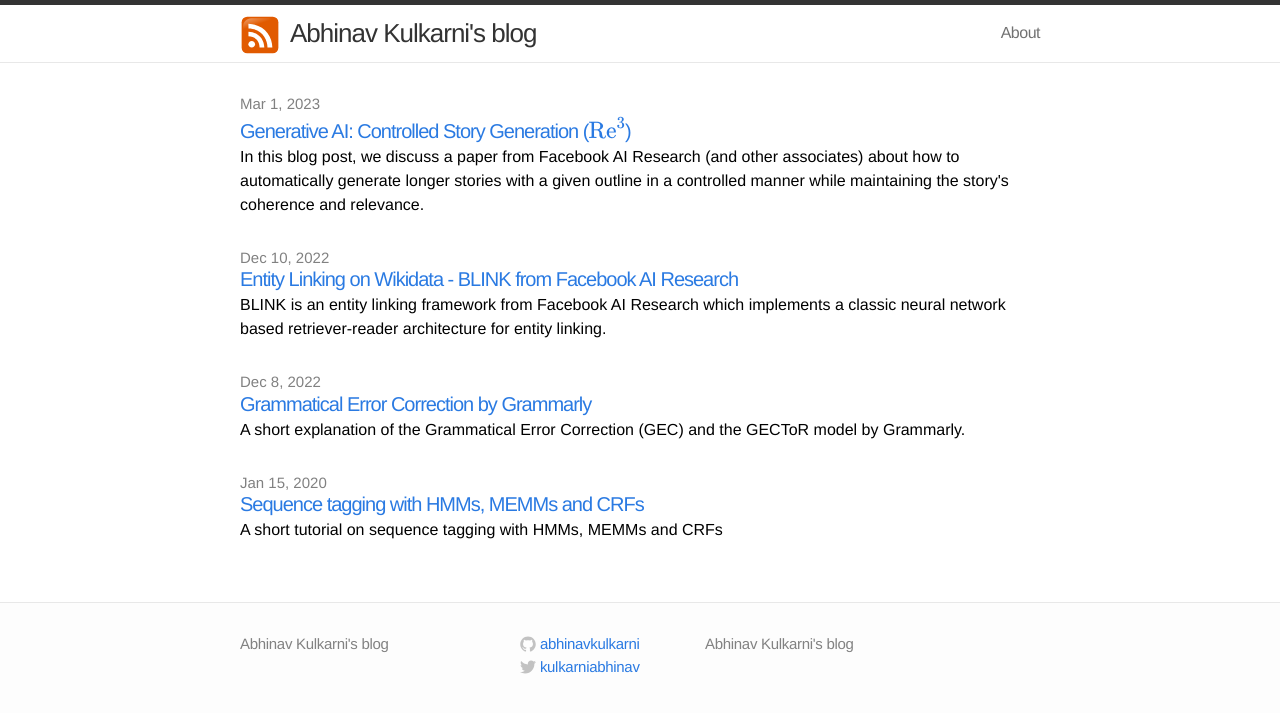
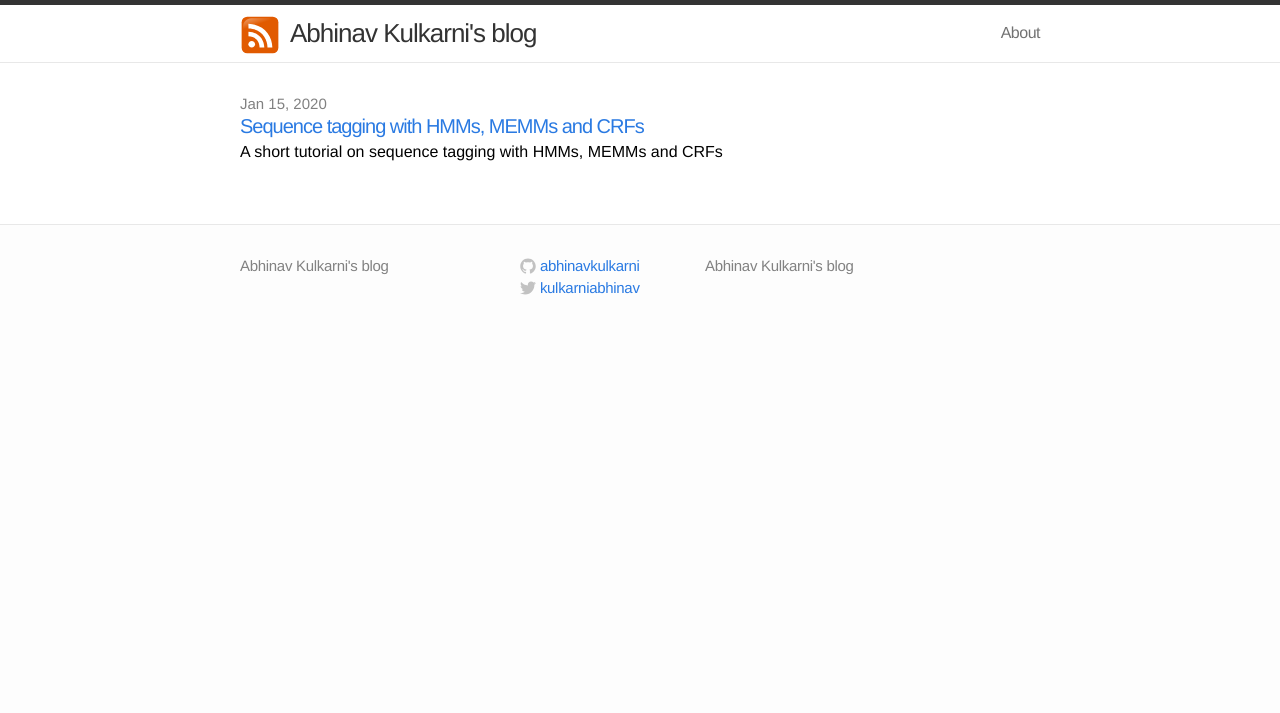
Before and after one commit to abhinavkulkarni/abhinavkulkarni.github.io, a Jekyll site: the page built from index.html, in a window 1280 px wide. Shown: the top 713 px of the page. Built offline with Jekyll 4.4.1, drawn with Linux system fonts in a browser that asks for light colours; formulas are drawn with MathJax 3; part of the change alters nothing that is shown.

Commit message:
Removed older blog entries

````diff
--- a/_config.yml
+++ b/_config.yml
@@ -9,9 +9,6 @@ url: "https://abhinavkulkarni.github.io/"
 twitter_username: kulkarniabhinav
 github_username:  abhinavkulkarni
 
-# Google Analytics
-google_analytics: G-HL4W1BH9W2
-
 # Build settings
 markdown: kramdown
 permalink: pretty
--- a/_includes/analytics.html
+++ /dev/null
@@ -1,9 +0,0 @@
-<!-- Google tag (gtag.js) -->
-<script async src="https://www.googletagmanager.com/gtag/js?id={{ site.google_analytics }}"></script>
-<script>
-  window.dataLayer = window.dataLayer || [];
-  function gtag(){dataLayer.push(arguments);}
-  gtag('js', new Date());
-
-  gtag('config', '{{ site.google_analytics }}');
-</script>
--- a/_includes/head.html
+++ b/_includes/head.html
@@ -9,8 +9,4 @@
 
     <!-- Custom CSS -->
     <link rel="stylesheet" href="{{ "/css/main.css" | prepend: site.baseurl }}">
-
-    {% if site.google_analytics and jekyll.environment == 'production' %}
-    {% include analytics.html %}
-    {% endif %}
 </head>
--- a/_posts/2022-12-07-GEC-by-Grammarly.md
+++ /dev/null
@@ -1,146 +0,0 @@
----
-layout: post
-title:  "Grammatical Error Correction by Grammarly"
-excerpt: "A short explanation of the Grammatical Error Correction (GEC) and the GECToR model by Grammarly."
-date:   2022-12-07 19:21:13 -0800
-comments: true
-categories: jekyll update
----
-
-In this paper, I try to summarize the main ideas behind the excellent paper published by Grammarly's research team for the tasks of [GEC][GEC paper] (Grammatical Error Correction). The paper is very well-written and easy to understand.
-
-### GEC Task
-
-[CoNLL-2014][CoNLL-2014 task] introduced the GEC task, which aims to evaluate systems for automatically detecting and correcting grammatical errors present in English essays written by second language learners of English.
-
-1. To illustrate, consider the following sentence:
-
-    ```
-    Social network plays a role in providing and also filtering information.
-    ```
-
-    The noun number error _networks_ needs to be corrected (network → networks). This necessitates the correction of a subject-verb agreement error (plays → play).
-As another example, consider the following sentence:
-
-    ```
-    Nothing is absolute right or wrong.
-    ```
-
-    There is a word form error (absolute → absolutely)
-    in this sentence.
-
-### GEC Performance Evaluation
-
-The performance is measured by how well the two sets **g** and **e** match, in the form of recall **R**, precision **P**, and **F0.5** measure, where **g** is the set of gold-standard edits and **e** is the set of system edits.
-
-For example, consider the following sentence:
-
-```
-There is no a doubt , tracking system has brought many benefits in this information age .
-
-g = {a doubt → doubt, system → systems, has → have}
-```
-
-Suppose, the system edits are:
-
-```
-There is no doubt , tracking system has brought many benefits in this information age .
-
-e = {a doubt → doubt}
-```
-
-In this case,
-
-$$
-R = \frac{1}{3}, P = \frac{1}{1}
-, F0.5 = \frac{1 + 0.5^2}{\frac{1}{P} + \frac{0.5^2}{R}} = \frac{5}{7}
-$$
-
-### GECToR Model by Grammarly
-
-Neural Machine Translation (NMT)-based approaches have become
-the preferred method for GEC. NMT proposes to solve GEC task by learning the maping between _source sentence_ → ^target sentence_ where the target sentence is the one with the errors corrected. However, they suffer from
-1. the lack of training data as NMT encoder-decoder models have higher representation capacity than encoder-only models, and
-2. slow inference speeds.
-
-In contrast, GECToR is an encoder-only architecture. It uses a carefully crafted set of 5000 token-level edits.
-
-The edit tags are classified as basic or transformational.
-
-The basic tags can be token-independent such as
-
-```
-KEEP (no edit),
-
-DELETE (delete the current token)
-```
-
-or token-dependent such as
-
-```
-REPLACE(t) (replace the current token with a with token t),
-
-APPEND(t) (append the current token with token t),
-```
-
-The transformational edit tags transform the current token into a modified token. For example,
-
-```
-VERB FORM (VB → VBD) (change the verb form from VB to VBD)
-for e.g. play → played
-
-CASE (CAPITAL) (capitalize the current token)
-for e.g. internet → Internet
-
-NOUN NUMBER (SINGULAR) (change the noun number from singular to plural)
-for e.g. citizen → citizens
-```
-
-Following figure from the appendix section of the paper shows the edit tags:
-
-![gector-edit-tags]
-
-GECToR proposes an encoder-only model. For every token in the model, it predicts a binary probability of the token needing to be corrected and probabilities over possible edits.
-
-$$
-\begin{aligned}
-\mathbf{\tilde{X}} &= \text{ENCODER}(\mathbf{X}) \\
-\mathbf{p^e_i} &= \text{softmax}(\mathbf{W^e} \mathbf{\tilde{X_i}} + \mathbf{b^e}) \\
-\mathbf{p^t_i} &= \text{softmax}(\mathbf{W^t} \mathbf{\tilde{X_i}} + \mathbf{b^t}) \\
-\end{aligned}
-$$
-
-where,
-
- $\mathbf{X}$ is the matrix of input token embeddings,
-
-$\mathbf{\tilde{X}}$ is the matrix of output contextual token embeddings from a BERT-like transformer encoder,
-
-$\mathbf{p^e_i}$ is the binary probability of token $i$ needing to be corrected, and
-
-$\mathbf{p^t_i}$ are the probabilities over 5000 possible edits for token $i$
-
-The error probabilities $\mathbf{p^e}$ act as binary gates for the edit probabilities $\mathbf{p^t}$, that is, if $\mathbf{p^e_i}$ is lower than a threshold, then the edit probabilities $\mathbf{p^t_i}$ are not used and the token is kept as is.
-
-Moreover, among edit tag probabilities, probability of the tag KEEP is set to a fixed threshold value - both of these mechanisms force the model to make more accurate predictions. Other than this, the model also calculates overall sentence error probability (probably from the embeddings of `CLS` token) - if it is above a certain threshold, only then further token-wise edits are made.
-
-`sentence_error_probability`, `min_edit_probability` and `keep_probability` are the hyperparameters in the model.
-
-Since each word in the source sentence may be split into multiple sub-word units based on the tokenizer used (byte-pair, word-piece or sentence-piece), we pass the first sub-word unit of each word into linear-softmax layers to obtain $\mathbf{p^e_i}$ and $\mathbf{p^t_i}$ probabilities.
-
-### Model Inference
-
-The model performs iterative inference on a given source sentence until it arrives at an error-free sentence. The maximum number of such iterations is a hyperparameter that trades precision for latency.
-
-![gector-inference]
-
-### Results
-
-The paper has more details about various BERT-like encoder architectures (BERT, XLNet, RoBERTa, etc.) that were tried and their respective results.
-
-[GEC paper]: https://arxiv.org/abs/2005.12592
-[Text simplification paper]: https://arxiv.org/abs/2103.05070
-[CoNLL website]: https://conll.org/
-[CoNLL-2014 task]: https://aclanthology.org/W14-1701.pdf
-[gector-inference]: /assets/gector_inference.png
-[gector-edit-tags]: /assets/gector_edit_tags.png
--- a/_posts/2022-12-09-Entity-Linking-on-Wikidata-BLINK.md
+++ /dev/null
@@ -1,147 +0,0 @@
----
-layout: post
-title:  "Entity Linking on Wikidata - BLINK from Facebook AI Research"
-excerpt: "BLINK is an entity linking framework from Facebook AI Research which implements a classic neural network based retriever-reader architecture for entity linking."
-date:   2022-12-09 19:21:13 -0800
-comments: true
-categories: jekyll update
----
-
-In this blog post, I will try to summarize an Entity Linking method for Wikidata from Facebook AI Research- [BLINK][blink-link]. It is open source and has Python libraries available.
-
-### Entity Linking
-
-Entity Linking (EL) is identifying mentions of entities in text and linking them to the corresponding entities in a knowledge base. The knowledge base can be Wikipedia or Wikidata. The task is also known as Entity Disambiguation (ED).
-
-![el-image]
-
-*In entity linking, each named entity is linked to a unique identifier. Often, this identifier corresponds to a Wikipedia page.* ([source](https://en.wikipedia.org/wiki/File:Entity_Linking_-_Short_Example.png))
-
-Most state-of-the-art EL systems are two staged - candidate selection followed by candidate ranking / rescoring.
-
-The candidate selection stage generates a set of candidate entities for each mention. E.g., for mention "Paris", the candidate selection stage may generate the following collection of candidate entities:
-
-- Paris (capital of France)
-- Paris Hilton (American businesswoman, socialite, model, actress, singer, DJ, and author)
-- Paris Saint-Germain F.C. (French professional football club)
-- Paris Agreement (international agreement within the United Nations Framework Convention on Climate Change), etc.
-
-The candidate ranking stage ranks the candidate entities in the order of their likelihood of being the correct entity for the mention. E.g., for the mention "Paris", we hope that the candidate ranking stage will rank the entity "Paris (capital of France)" as the most likely entity.
-
-### BLINK EL Framework
-
-BLINK is an EL method that uses a neural network in a classic retriever-reader fashion. The biencoder-based retriever stage uses two BERT-like transformer encoders to generate top-k candidates. The mention-encoder produces fixed-length vector embeddings for the mention and surrounding context whereas entity-encoder produces similar embeddings from the entity title and description. Top-k candidate entities are retrieved based on similarity (dot-product based).
-
-These candidates and the mention are then jointly scored by a cross-encoder, a BERT-like transformer encoder.
-
-### Biencoder
-
-<!-- Write a LaTex block that explains how mention and entity encodings are calculated -->
-$$
-\begin{align*}
-& \text{Mention input: } \\
-& \mathbf{x_m} = \text{[CLS] ctx$_l$ [M$_s$] mention [M$_e$] ctxt$_r$ [SEP]} \\
-& \text{Mention encoding: } \\
-& \mathbf{y_m} = \text{BERT}_m(\mathbf{x_m}) \\
-\\
-& \text{Entity input: } \\
-& \mathbf{x_e} = \text{[CLS] title [ENT] description [SEP]} \\
-& \text{Entity encoding: } \\
-& \mathbf{y_e} = \text{BERT}_e(\mathbf{x_e})\\
-\\
-& sim(m, e) = \mathbf{y_m} \cdot \mathbf{y_e}
-\end{align*}
-$$
-
-where,
-
-$$ \text{[CLS], [M$_s$], [M$_e$], [ENT], [SEP]} $$ are [special symbols](https://stackoverflow.com/questions/62452271/understanding-bert-vocab-unusedxxx-tokens) reserved in BERT architecture,
-
-$$ \text{ctx$_l$, ctx$_r$}$$ are left and right context of the mention and
-
-$\mathbf{y_m}$ and $\mathbf{y_e}$ are obtained by taking output embedding from $\text{[CLS]}$ token of respective encoders.
-
-For e.g., for the mention _"Elon Musk"_ in the following sentence:
-
-> Twitter’s new owner Elon Musk on Thursday said he plans to introduce an option to make it possible for users to determine if the company has limited how many other users can view their posts.
-
-```python
-max_ctx_len = 32 - 2    # 2 for [CLS] and [SEP]
-
-ctx_l = "Twitter’s new owner"
-mention = "Elon Musk"
-ctx_r = "on Thursday said he plans to introduce an option to make it possible for users to determine if the company has limited how many other users can view their posts."
-
-ctx_l_tokens = tokenizer.tokenize(ctx_l)
-ctx_r_tokens = tokenizer.tokenize(ctx_r)
-mention_tokens = tokenizer.tokenize(mention)
-mention_tokens = ["[unused0]"] + mention_tokens + ["[unused1]"]
-
-
-n = len(mention_tokens)
-n_left = (max_ctx_len - n) // 2
-n_left = min(n_left, len(ctx_l_tokens))
-n_right = max_ctx_len - n - n_left
-
-ctx_tokens = ["[CLS]"] + \
-ctx_l_tokens[-n_left:] + \
-mention_tokens + \
-ctx_r_tokens[:n_right] + \
-["[SEP]"]
-
-# Pass this through the context encoder to obtain contaxt embeddings y_m
-```
-
-BLINK only uses 32 tokens for the context (including mention tokens). This was found to be sufficient for most mentions. The context embeddings are contextual, so they are carrying semantic sigmanls from wider context (due to attention mechanism).
-
-To obtain Elon Musk's entity encoding from his [Wikipedia entry](https://en.wikipedia.org/wiki/Elon_Musk), we use the following input to the entity encoder:
-
-```python
-max_cand_len = 128 - 2    # 2 for [CLS] and [SEP]
-
-title = "Elon Musk"
-description = "Elon Reeve Musk FRS is a business magnate, industrial designer, engineer, and philanthropist. He is the founder, CEO, CTO and chief designer of SpaceX; early investor, CEO and product architect of Tesla, Inc.; founder of The Boring Company; co-founder of Neuralink; and co-founder and initial co-chairman of OpenAI. A centibillionaire, Musk is one of the richest people in the world."
-
-title_tokens = tokenizer.tokenize(title)
-description_tokens = tokenizer.tokenize(description)
-description_tokens = ["[unused2]"] + description_tokens
-
-n = len(title_tokens)
-n_desc = max_cand_len - n
-
-cand_tokens = ["[CLS]"] + \
-title_tokens + \
-description_tokens[:n_desc] + \
-["[SEP]"]
-
-# Pass this through the entity encoder to obtain entity embeddings y_e
-```
-
-For encoding candidates (entities from Wikipedia with their titles and abstract), BLINK uses maximum of 128 tokens. This was found to be sufficient for most entities.
-
-### Cross-encoder
-
-After retrieving top-k candidates, we can jointly model a mention and entity as follows:
-
-$$
-\begin{align*}
-& \text{Input: } \\
-& \mathbf{x} = \text{[CLS] ctx$_l$ [M$_s$] mention [M$_e$] ctx$_r$ [SEP] title [ENT] description [SEP]} \\
-& \mathbf{y_{m,e}} = \text{BERT}_{cross}(\mathbf{x}) \\
-& s_{cross}(m, e) = \mathbf{y_{m,e}^T \cdot W}
-\end{align*}
-$$
-
-where, $\mathbf{y_{m,e}}$ is the embedding of $\text{[CLS]}$ token of the cross-encoder and $\mathbf{W}$ is a linear layer applied to it in order to obtain a single score. For cross-encoder, BLINK uses maximum of 256 tokens. This was found to be sufficient for most mention-entity pairs.
-
-### Training
-
-Biencoders are trained to maximize the similarity between mention and entity pairs that are linked in the training data and minimize the similarity between (randomly sampled) mention-entity pairs that are not linked. This is done by using a contrastive loss function.
-
-Crossencoder is trained to maximize the similarity between mention-entity pairs linked in the training data and minimize the similarity between other entities (among `top-k`) that were retrieved for the same mention by biencoder. This is done by using a contrastive loss function.
-
-### Nearest Neighbor Index
-Candidate encodings can be pre-computed and stored in a nearest neighbor index such as [FAISS](https://engineering.fb.com/2017/03/29/data-infrastructure/faiss-a-library-for-efficient-similarity-search/). Unlike, many other entity linking frameworks, BLINK can update candidate encodings periodically and re-index them. This does not require re-training the biencoder and cross-encoder.
-
-[blink-link]: https://github.com/facebookresearch/BLINK
-[el-image]: /assets/entity-linking/640px-Entity_Linking_-_Short_Example.png
--- a/_posts/2023-03-01-Controlled-Story-Generation-Re3.md
+++ /dev/null
@@ -1,170 +0,0 @@
----
-layout: post
-title:  "Generative AI: Controlled Story Generation ($\\text{Re}^3$)"
-excerpt: In this blog post, we discuss a paper from Facebook AI Research (and other associates) about how to automatically generate longer stories with a given outline in a controlled manner while maintaining the story's coherence and relevance.
-date:   2023-03-01 01:21:13 -0800
-comments: true
-categories: jekyll update
----
-
-In this blog post, I'll try to summarize a controlled story generation method from Facebook AI Research - [$\text{Re}^3$](re3-link) (Recursive Reprompting and Revision framework). It is [open source](github-link) and has Python libraries available. $\text{Re}^3$ can generate stories of over two thousand words. Some of the challenges in automatically generating longer stories are as follows:
-
-1. **Limited Context**: Most large language models (LLMs) such as [InstructGPT][instructgpt-link] have a limited context of a few thousand tokens ([link](gpt3-link)). Thus, fitting the entire story into a single prompt is not possible.
-2. **Coherence**: The generated story should be coherent (i.e. it should _"make sense"_).
-3. **Relevance**: The generated story should be relevant to the given outline.
-4. **Factuality**: The generated story should be factually correct (that is it should get details such as the genders of the characters, and their relationships correct throughout the story).
-
-## $\text{Re}^3$ Framework
-
-At a high level, $\text{Re}^3$ has following modules that aim to mimic the process of human writing:
-
-1. **Planning**: Plan module generates a plan by prompting GPT3 to augment a given premise with a setting, characters, and outline.
-
-2. **Drafting**: Given a story generated so far, Draft module generates multiple possible next story continuations by recursively reprompting GPT3.
-
-3. **Rewriting**: Rewrite module selects the most relevant and coherent story continuation from the Draft module.
-
-4. **Editing**: Edit module makes smaller local edits to improve factual consistency with previous passages
-
-<p align="center">
-  <img src="/assets/re3/re3-overview.png" />
-</p>
-
-We will now discuss each of these modules in detail.
-
-### 1. Plan Module
-
-The plan module contains the following data points:
-
-1. Premise
-2. Setting
-3. Characters
-4. Outline
-
-Of these, the premise is entered by the user, the module fills the rest.
-
-E.g., for an input premise:
-
-**PREMISE**
-
-> A new law grad returns home to start her career, but struggles with the broken justice system.
-
-
-The plan module generates the following:
-
-**SETTING**:
-
->  The story is set in <span style="color:green">*a small town in the United States.*</span>
-
-**CHARACTERS**:
-
->  1. Character Portrait: <span style="color:green">*Liza Turner is a 22-year-old woman.*</span>
->  2. Character Portrait: <span style="color:green">*Peyton Turner is Liza’s older sister.*</span>
-
-**OUTLINE**:
-
-> Outline the main plot points of the story.
-> 1. <span style="color:green">*Liza Turner graduates from law
-school.*
-> 2. <span style="color:green">*She moves back to her hometown to
-start her career.*
-> 3. <span style="color:green">*She struggles with the reality of
-the broken justice system.*
-
-where the green highlighted texts are completed by the GPT3 model, given the corresponding prompt.
-
-<p align="center">
-  <img src="/assets/re3/plan-overview.png" />
-</p>
-
-### 2. Draft Module
-
-For each point of the outline, the draft module generates several story passages before moving on to the next outline point. Each passage is generated as a fixed-length continuation from a prompt with a specific structure as shown in the below image.
-
-<p align="center">
-  <img src="/assets/re3/draft-overview.png" />
-</p>
-
-As the story progresses, the system dynamically updates the list of character descriptions using a named entity-recognition-based pipeline, which identifies new entities from each new story passage using [Flair](flair-link) and writes descriptions using GPT3.
-
-1. "Relevant Context" initially contains all of the premise, setting, and characters as shown in Figure 2, but subsequently selects only what is most relevant to the most recent story passage using a pre-trained [Dense Passage Retrieval (DPR)](dpr-link) model.
-
-2. "Previous Sections’ Outlines" has a very high-level summary of previous larger story sections.
-
-3. "Recent Story Summary" is a summary of a few recent story passages generated by GPT3.
-
-4. "Current Section Outline" is the current outline point.
-
-5. "Autoregressive Context" is the previous story passage generated by GPT3.
-
-
-### 3. Rewrite Module
-
-The draft module generates multiple continuations for each outline point. The rewrite module then reranks these continuations based on their coherence and relevance. The rewrite module has two components, both of which are trained on the [WritingPrompts dataset](writingprompts-link). It is a large dataset of 300K human-written stories paired with writing prompts from a Reddit subreddit.
-
-<p align="center">
-  <img src="/assets/re3/rewrite-overview.png" />
-</p>
-
-1. **Coherence Reranker**: Authors take passages (up to 1000 tokens) from this dataset, and split them into start and end sections (the end section is up to 200 tokens long, remaining is the start section). Using contrastive learning, they train a classifier that predicts a coherence score for a given passage and proposed continuation.
-<br>
-<br>
-2. **Relevance Reranker**: Authors take 2000 passages from the dataset, generate short summaries for each of them using GPT3 and then use contrastive learning to train a classifier that predicts, for a given passage and proposed continuation, whether the continuation is relevant to the passage.
-
-### 4. Edit Module
-
-The Edit module makes local edits to further refine a passage Specifically, it removes long-range factual inconsistencies. It has two steps: _detecting_ factual inconsistencies, and _correcting_ them. An inconsistency involves two statements. As the number of statement pairs scales quadratically with story length, naive approaches are infeasible. To make the task more tractable, the authors focus on factual inconsistencies in character attributes (e.g., age, occupation, and relationship to another character).
-
-<p align="center">
-  <img src="/assets/re3/edit-overview.png" />
-</p>
-
-The system maintains several attributes for each character in a knowledge base (KB). Attributes are key-value pairs such as `(gender, "female"), (workplace, "restaurant")`. The authors take inspiration from [OpenIE system](openie-link) to capture a wide variety of such attributes.
-
-* **Detecting factual inconsistencies**: When a coherent and outline relevant continuation is generated by the rewrite module, for every character several facts are inferred by few-shot prompting GPT3. The inferred facts are then converted to key-value pair attributes and are cross-checked with the KB. If a contradiction is found, appropriate edit instructions are added to the GPT3 prompt.
-<br>
-<br>
-Below, for a generated continuation by the rewrite module, the system infers the facts highlighted in green. A generated continuation is fed to GPT3 thrice (perhaps for different settings of the temperature parameter). If an inferred fact is present in at least two of the three prompt completions or if it is okayed by an entailment classifier, then it is retained. Authors use a [BART-large model trained on MNLI](bart-large-link) to perform entailment classification.
-<br>
-<br>
-These inferred facts are then converted to key-value pair attributes by few-shot prompting GPT3.
-<br>
-<br>
-Similarly, edit instructions are also generated by few-shot prompting GPT3 for attributes that are in contradiction with those in the KB.
-
-> "I don’t know," answered Maria, "but I’ll go with you if you’re going to meet someone." so they left together. They walked down to the main part of the community where everyone else was gathering and found an older woman there named Lucy that Karen knew. "You know what’s going on don’t you?" Karen asked Lucy. "Yes, I do but I don’t think I can tell you much because I’ve been sworn to secrecy," she replied. "I just have a feeling that if we’re going to get any answers from this person we’re looking for we’re going to have to see them face-to-face," assured Lucy. They all agreed that this was the best way to do things and went looking for their neighbor Lizzy who had a car that worked. They met her again in the cafeteria and told her about their plans and Lizzy said she would like nothing better than a little adventure so she agreed to take them as long as no one got hurt along the way.
-> <br>
-> <br>
-> Question: List very brief facts about Lucy’s appearance, personality, and relationship to other characters.
-> 1. <span style="color:green">*Lucy is an older woman.*</span>
-> 2. <span style="color:green">*Lucy is sworn to secrecy.*</span>
-> 3. <span style="color:green">*Lucy is a good friend of Karen’s.*</span>
-
-* **Correcting factual inconsistencies**: This takes a prompt with edit instructions and rewrites a corrected passage.
-
-When a passage is finalized, new facts are inferred, key-value pair attributes are generated from those, and the KB is updated.
-
-### Miscaellaneous
-
-1. While $\text{Re}^3$ is capable of generating longer stories, authors experimented with generating roughly 3000 token  (2000-2500 words) long stories. Thus, they sample initial outlines until they contain exactly three points and for each outline point they generate four 256-token continuations (3 * 4 * 256 ~= 3000) before moving on to the next outline point. As a storyending mechanism, they use the [GPT3 Insert
-API](gpt3-insert-api-link) to complete the story with the suffix "The End."
-<br>
-<br>
-2. **Evaluation**: Authors track the following four metrics with the help of human judges. The results summarized in the paper.
-
-    1. **Interesting**: Interesting to the reader.
-    2. **Coherent**: Plot-coherent.
-    3. **Relevant**: Faithful to the initial premise.
-    4. **Humanlike**: Judged to be human-written.
-
-
-[re3-link]: https://arxiv.org/abs/2210.06774
-[instructgpt-link]: https://openai.com/research/instruction-following
-[gpt3-link]: https://platform.openai.com/docs/models/gpt-3
-[github-link]: https://github.com/yangkevin2/emnlp22-re3-story-generation
-[flair-link]: https://github.com/flairNLP/flair
-[dpr-link]: https://arxiv.org/abs/2004.04906
-[writingprompts-link]: https://paperswithcode.com/dataset/writingprompts
-[openie-link]: https://stanfordnlp.github.io/CoreNLP/openie.html
-[bart-large-link]: https://huggingface.co/facebook/bart-large-mnli
-[gpt3-insert-api-link]: https://openai.com/blog/gpt-3-edit-insert
````
Also changed, not shown: Gemfile.lock, assets/entity-linking/640px-Entity_Linking_-_Short_Example.png (deleted), assets/re3/draft-overview.png (deleted), assets/re3/edit-overview.png (deleted), assets/re3/plan-overview.png (deleted), assets/re3/re3-overview.png (deleted), assets/re3/rewrite-overview.png (deleted), 1 other file.
